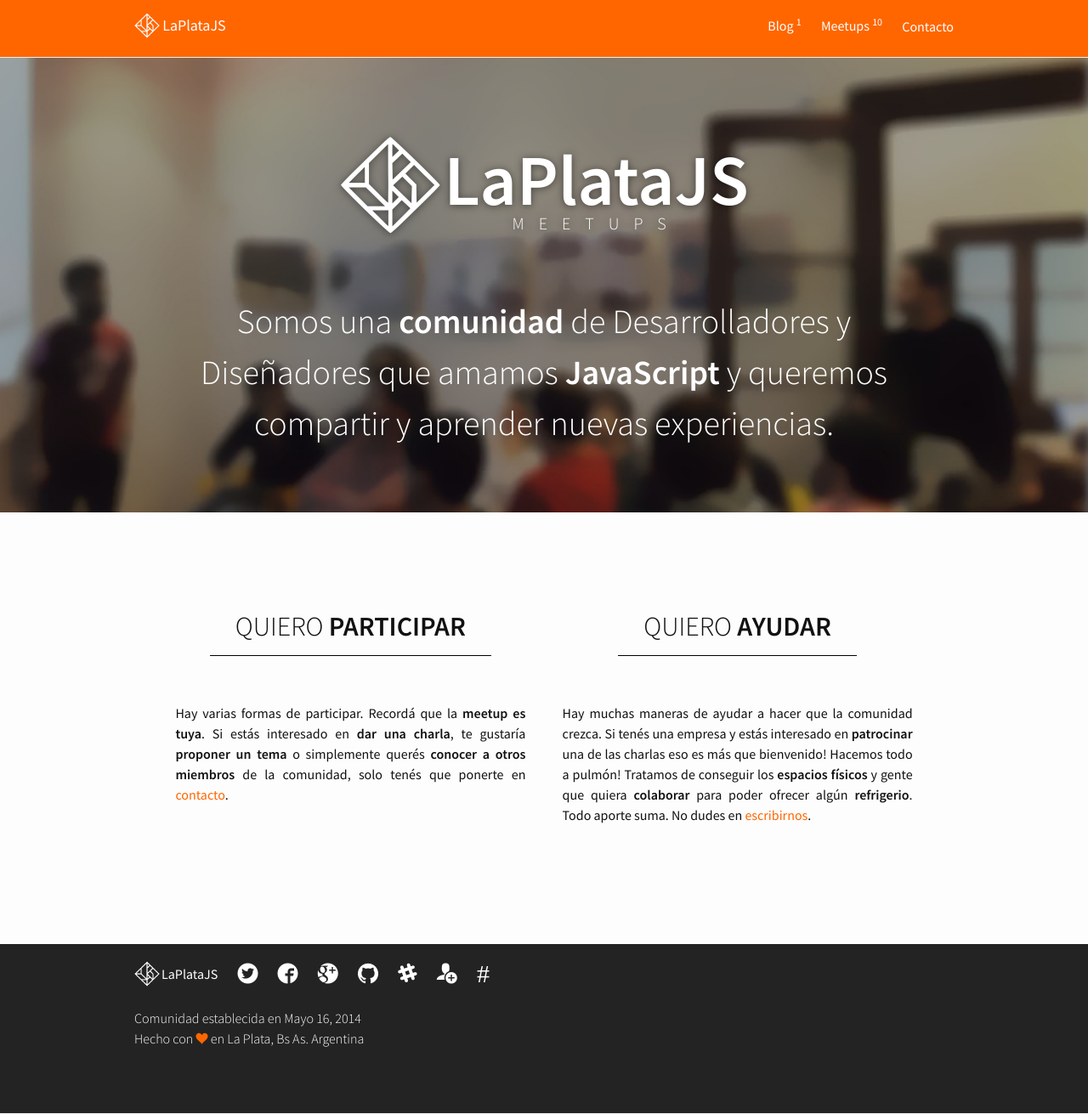
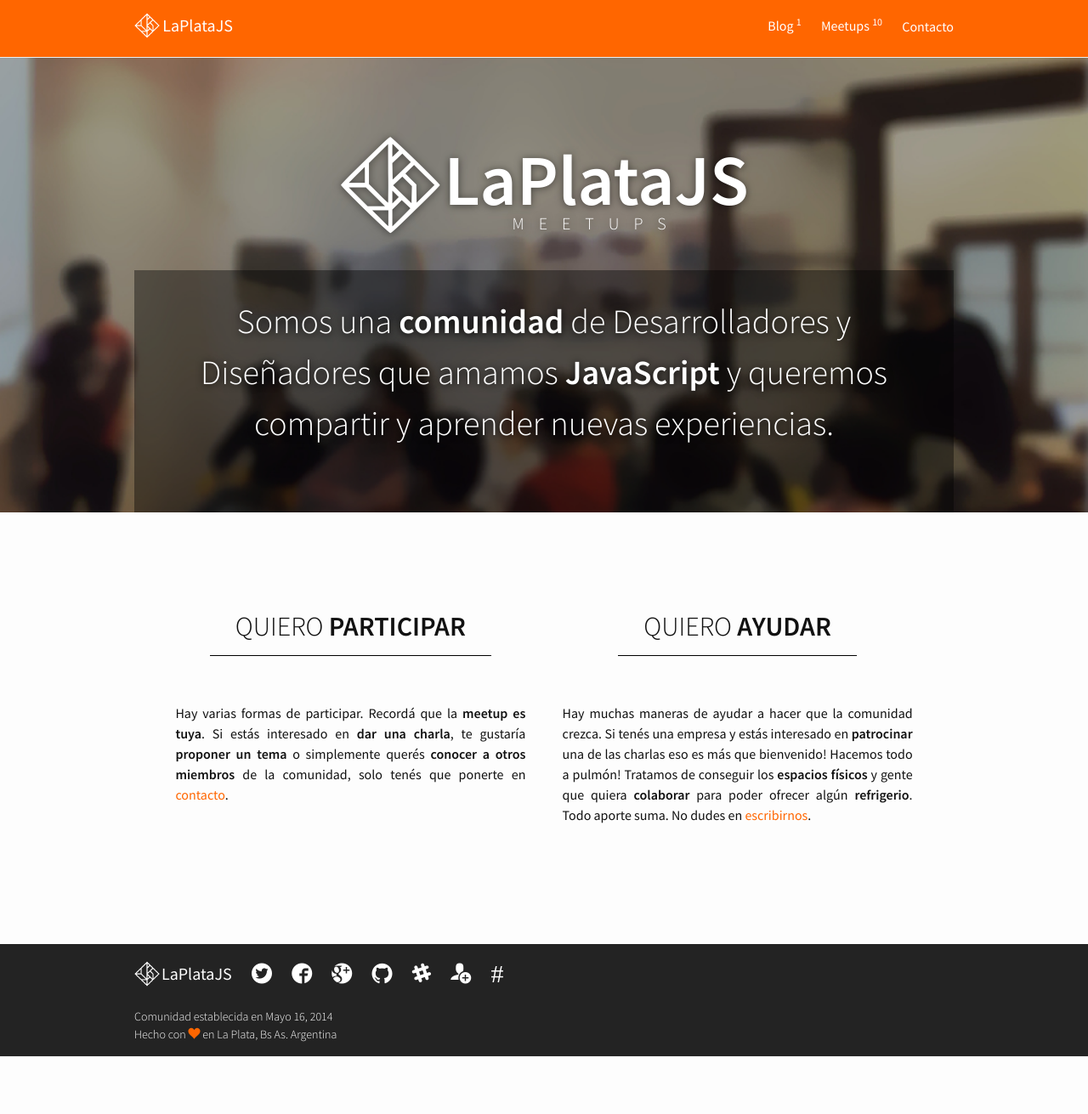
Before and after one commit to laplatajs/laplatajs.github.io, a Jekyll site: the page built from index.html, in a window 1280 px wide. Shown: the whole page at 85% size. Built offline with Jekyll 4.4.1, drawn with Linux system fonts in a browser that asks for light colours; after the commit the page ends 1244 px from its top, so only the background shows below that.

Commit message:
minor style changes

```diff
--- a/_sass/_footer.scss
+++ b/_sass/_footer.scss
@@ -4,7 +4,6 @@
   color: #fff;
   background-color: #232323;
   border-bottom: 1px solid #f1f1f1;
-  min-height: 200px;
   box-sizing: border-box;
 }
 
@@ -28,10 +27,9 @@
 footer li {
   display: inline-block;
   list-style: none;
-  font-size: 16px;
+  font-size: 20px;
   padding-bottom: 5px;
   padding-right: 20px;
-  // text-transform: uppercase;
   vertical-align: middle;
 }
 
@@ -71,8 +69,12 @@
 }
 
 footer .message {
-  font-weight: 300;
-  font-size: 14px;
+
+  li {
+    font-size: 14px;
+    font-weight: 300;
+  }
+
   .icon- {
     font-size: 14px;
   }
--- a/_sass/_navigation.scss
+++ b/_sass/_navigation.scss
@@ -30,7 +30,6 @@
   padding-bottom: 5px;
   padding-right: 20px;
   font-size: 16px;
-  // text-transform: uppercase;
   vertical-align: middle;
 
   &:last-child {
@@ -48,7 +47,7 @@
 }
 
 nav .site-name {
-  font-size: 18px;
+  font-size: 20px;
 }
 
 nav .sections {
--- a/resources/css/main.scss
+++ b/resources/css/main.scss
@@ -64,7 +64,8 @@
         color: #FFF;
         text-align: center;
         font-size: 40px;
-        // text-shadow: 0px 1px 8px rgba(0, 0, 0, 1);
+        background: rgba(0,0,0, .4);
+        text-shadow: 0px 1px 8px rgba(0, 0, 0, 1);
         font-weight: 300;
         padding: 30px 30px 75px;
 
```
